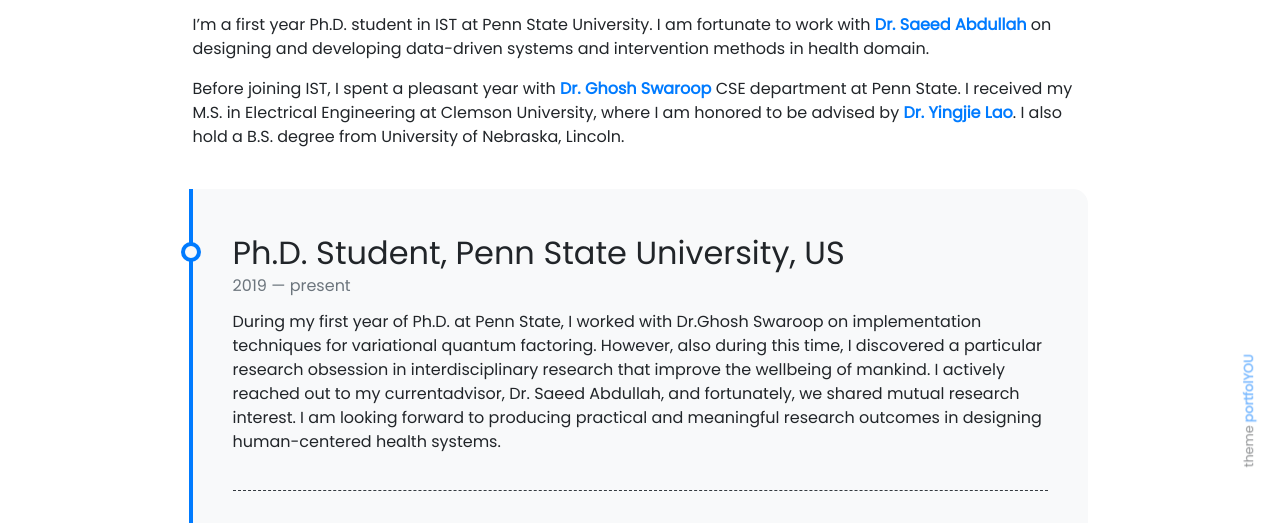
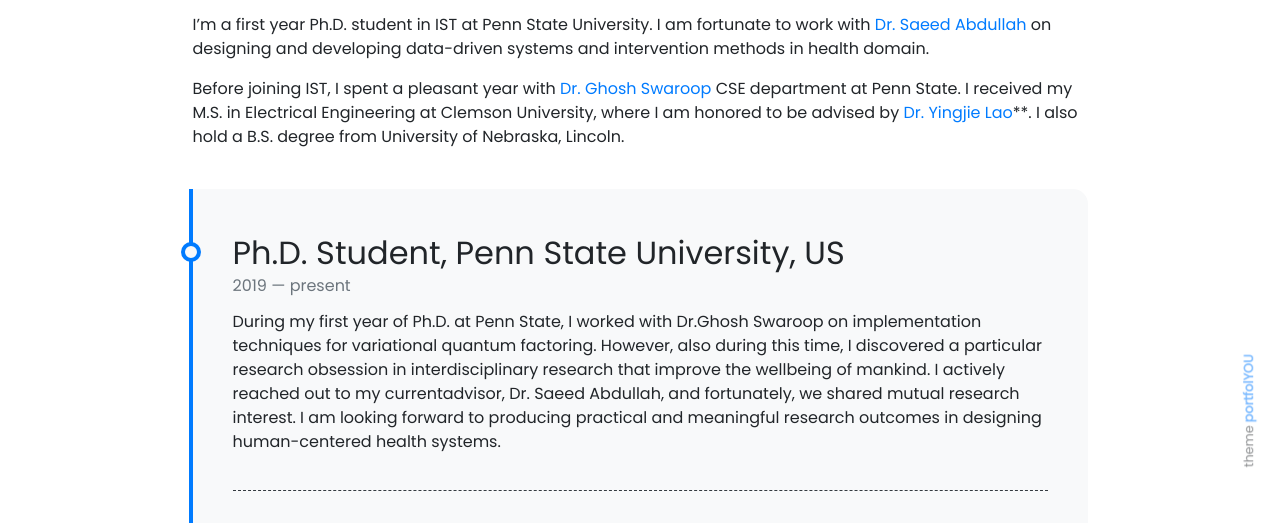
Before and after one commit to lingqiu3/lingqiu3.github.io, a plain HTML site: page about/index.html in a window 1280 px wide. Shown: the part 277-800 px from the top of the page. Drawn offline with nearby package versions, Linux system fonts and the light colour scheme.

Commit message:
minor change

```diff
--- a/about/index.html
+++ b/about/index.html
@@ -16,7 +16,7 @@
   <meta name="description" content="I love building beautiful things. :tiger: :panda_face:">
 
   <title>Ling Qiu</title>
-  <link rel="shortcut icon" type="image/x-icon" href="/assets/faviconn.ico">
+  <link rel="shortcut icon" type="image/x-icon" href="/assets/favicon.ico">
 
   <!-- Font Awesome CDN -->
   <link rel="stylesheet" href="https://use.fontawesome.com/releases/v5.10.0/css/all.css">
@@ -65,9 +65,9 @@
 
 <p>Hi, I am <strong>Ling Qiu</strong> <img class="emoji" title=":wave:" alt=":wave:" src="https://github.githubassets.com/images/icons/emoji/unicode/1f44b.png" height="20" width="20">. <strong><a href="https://lingqiu3.github.io/portfolio/documents/CV.pdf">CV</a></strong> <br></p>
 
-<p>I’m a first year Ph.D. student in IST at Penn State University. I am fortunate to work with <strong><a href="https://saeedabdullah.com/">Dr. Saeed Abdullah</a></strong> on designing and developing data-driven systems and intervention methods in health domain.<br></p>
+<p>I’m a first year Ph.D. student in IST at Penn State University. I am fortunate to work with <a href="https://saeedabdullah.com/">Dr. Saeed Abdullah</a> on designing and developing data-driven systems and intervention methods in health domain.<br></p>
 
-<p>Before joining IST, I spent a pleasant year with <strong><a href="http://personal.psu.edu/~szg212/people.html#faculty">Dr. Ghosh Swaroop</a></strong> CSE department at Penn State. I received my M.S. in Electrical Engineering at Clemson University, where I am honored to be advised by <strong><a href="http://ylao.people.clemson.edu/?_ga=2.82330646.1047157001.1598367426-902025257.1597767493">Dr. Yingjie Lao</a></strong>. I also hold a B.S. degree from University of Nebraska, Lincoln.</p>
+<p>Before joining IST, I spent a pleasant year with <a href="http://personal.psu.edu/~szg212/people.html#faculty">Dr. Ghosh Swaroop</a> CSE department at Penn State. I received my M.S. in Electrical Engineering at Clemson University, where I am honored to be advised by <a href="http://ylao.people.clemson.edu/?_ga=2.82330646.1047157001.1598367426-902025257.1597767493">Dr. Yingjie Lao</a>**. I also hold a B.S. degree from University of Nebraska, Lincoln.</p>
 
 <div class="row">
 <div class="col mt-4">
```
Also changed, not shown: index.html (+1 -3 lines), projects/1-nurse-amie.html (+1 -1 lines), projects/2-quantum-factoring.html (+1 -1 lines), projects/3-approximate-computing.html (+1 -1 lines), projects/4-nyc-airbnb.html (+1 -1 lines), projects/index.html (+1 -1 lines), publications/index.html (+1 -1 lines), assets/favicon.ico (renamed from assets/faviconn.ico).
